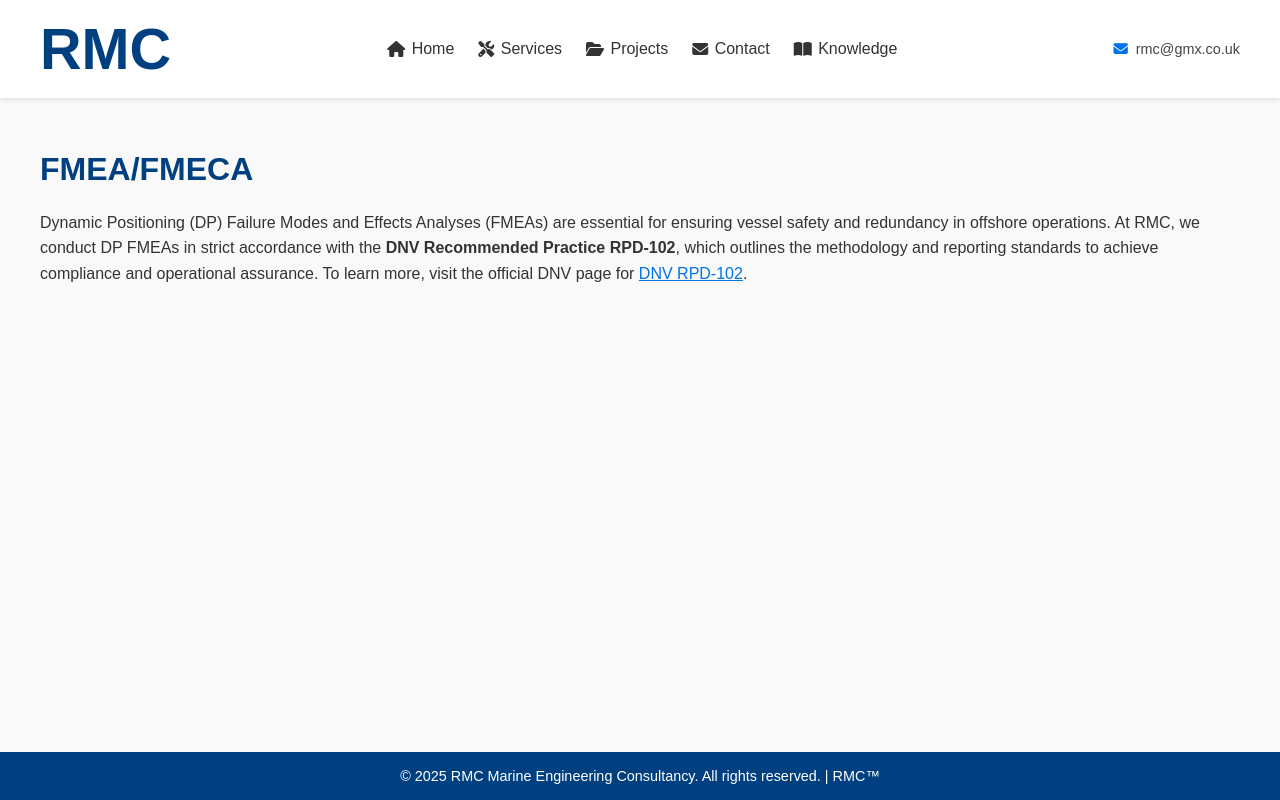
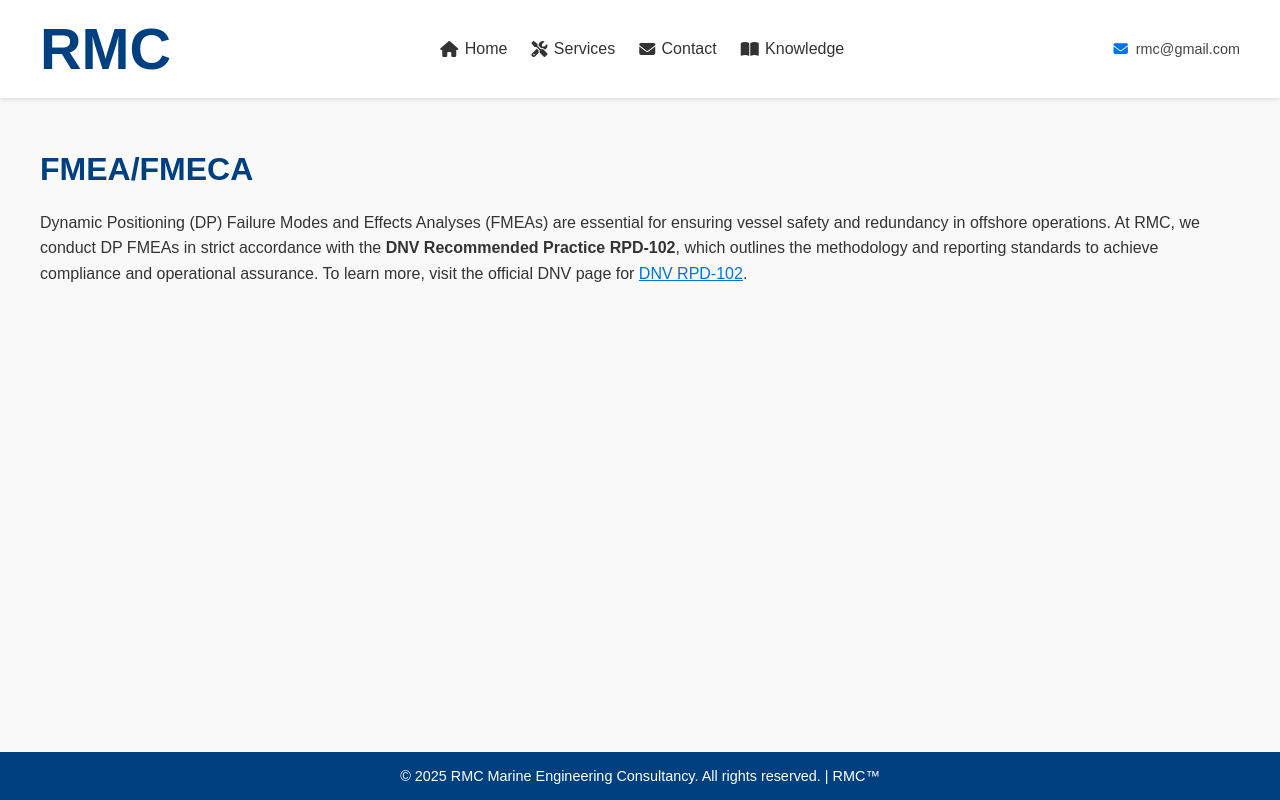
Before and after one commit to B1R121/Webbymebby, a plain HTML site: page index.html in a window 1280 px wide. Drawn offline with Linux system fonts and the light colour scheme.

Commit message:
Update index.html
with correct links

```diff
--- a/index.html
+++ b/index.html
@@ -102,16 +102,15 @@
       <div class="logo">RMC</div>
 
       <nav>
-        <a href="#"><i class="fas fa-house"></i>Home</a>
-        <a href="#services"><i class="fas fa-screwdriver-wrench"></i>Services</a>
-        <a href="#projects"><i class="fas fa-folder-open"></i>Projects</a>
-        <a href="#contact"><i class="fas fa-envelope"></i>Contact</a>
-        <a href="#knowledge"><i class="fas fa-book-open"></i>Knowledge</a>
+        <a href=""><i class="fas fa-house"></i>Home</a>
+        <a href="services.html"><i class="fas fa-screwdriver-wrench"></i>Services</a>
+        <a href="contact.html"><i class="fas fa-envelope"></i>Contact</a>
+        <a href="knowledge.html"><i class="fas fa-book-open"></i>Knowledge</a>
       </nav>
 
       <div class="email-contact">
         <i class="fas fa-envelope"></i>
-        <span>rmc@gmx.co.uk</span>
+        <span>rmc@gmail.com</span>
       </div>
     </div>
   </header>
```
